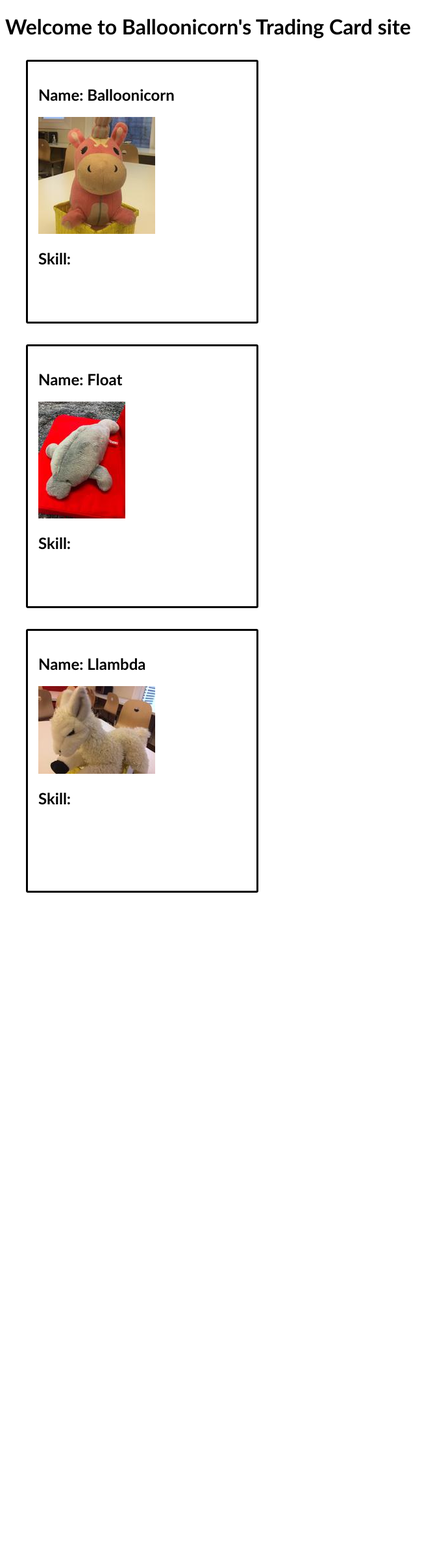
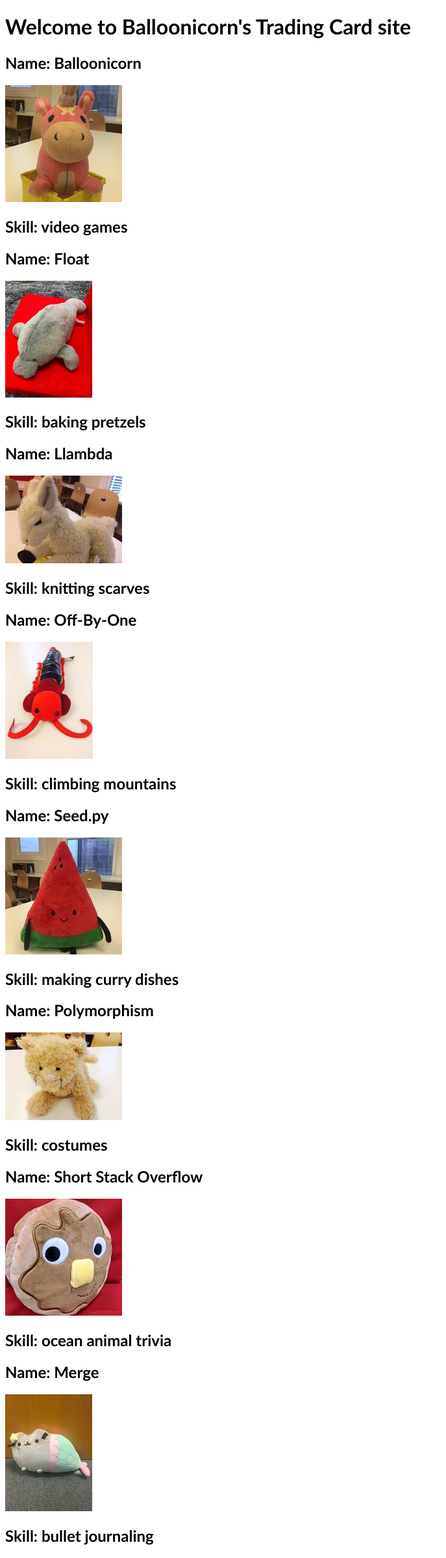
Before and after one commit to li-lauren/react-trading-cards, a Flask app: page /cards in a window 1280 px wide. Shown: the whole page at 65% size, without its empty margins (0-687 px from the left). Before the commit the page ends 1374 px from the top, so only its background shows below. Run offline with Flask 2, Linux system fonts and the light colour scheme; some libraries are stand-ins or nearby versions.

Commit message:
Remove repetitive trading card logic

```diff
--- a/server.py
+++ b/server.py
@@ -1,4 +1,4 @@
-from flask import Flask, render_template
+from flask import Flask, render_template, jsonify
 
 app = Flask(__name__)
 
--- a/static/js/homepage.jsx
+++ b/static/js/homepage.jsx
@@ -3,7 +3,10 @@
 function Homepage() {
   return (
     <div>
-      This component needs to be implemented.
+      <h3>Welcome to Trading Cards!</h3>
+      <a href="/cards">Go to Cards</a>
+      <br/>
+      <img src="/static/img/balloonicorn.jpg" alt="Balloonicorn"/>
     </div>
   );
 }
--- a/static/js/tradingCard.jsx
+++ b/static/js/tradingCard.jsx
@@ -4,48 +4,76 @@ const tradingCardData = [
     name: 'Balloonicorn',
     skill: 'video games',
     imgUrl: '/static/img/balloonicorn.jpg'
+  },
+
+  {
+    name: 'Float',
+    skill: 'baking pretzels',
+    imgUrl: '/static/img/float.jpg'
+  },
+
+  {
+    name: 'Llambda',
+    skill: 'knitting scarves',
+    imgUrl: '/static/img/llambda.jpg'
+  },
+
+
+  {
+    name: 'Off-By-One',
+    skill: 'climbing mountains',
+    imgUrl: '/static/img/off-by-one.jpg'
+  },
+
+  {
+    name: 'Seed.py',
+    skill: 'making curry dishes',
+    imgUrl: '/static/img/seedpy.jpg'
+  },
+
+  {
+    name: 'Polymorphism',
+    skill: 'costumes',
+    imgUrl: '/static/img/polymorphism.jpg'
+  },
+
+  {
+    name: 'Short Stack Overflow',
+    skill: 'ocean animal trivia',
+    imgUrl: '/static/img/shortstack-overflow.jpg'
+  },
+
+  {
+    name: 'Merge',
+    skill: 'bullet journaling',
+    imgUrl: '/static/img/merge.jpg'
   }
-]
+];
 
 function TradingCard(props) {
+  const paragraphs = [];
+
+  for (const card of tradingCardData) {
+    paragraphs.push(<div>
+      <h2>Name: {card.name}</h2>
+      <img src={card.imgUrl} />
+      <h2>Skill: {card.skill}</h2>
+    </div>)
+  }
+
   return (
-    <div className="card">
-      <h2>Name: {props.name}</h2>
-      <img src={props.imgUrl} />
-      <h2>Skill: </h2>
-    </div>
+    <React.Fragment>
+      {paragraphs}
+    </React.Fragment>
   );
+
+
 }
 
-ReactDOM.render(
-  (
-    <TradingCard
-      name="Balloonicorn"
-      skill="video games"
-      imgUrl="/static/img/balloonicorn.jpg"
-    />
-  ),
-  document.querySelector('#balloonicorn')
-);
 
-ReactDOM.render(
-  (
-    <TradingCard
-      name="Float"
-      skill="baking pretzels"
-      imgUrl="/static/img/float.jpg"
-    />
-  ),
-  document.querySelector('#float')
-);
-
-ReactDOM.render(
-  (
-    <TradingCard
-      name="Llambda"
-      skill="knitting scarves"
-      imgUrl="/static/img/llambda.jpg"
-    />
-  ),
-  document.querySelector('#llambda')
-);
+  ReactDOM.render(
+    (
+      <TradingCard />
+    ),
+    document.querySelector('#cards')
+  );
--- a/templates/cards.html
+++ b/templates/cards.html
@@ -10,12 +10,8 @@
 {% block body %}
 
 <!-- Mount Balloonicorn's card on to this element. -->
-<div id="balloonicorn"></div>
+<div id="cards"></div>
 
-<!-- Mount Float's card on to this element. -->
-<div id="float"></div>
 
-<!-- Mount Llambda's card on to this element. -->
-<div id="llambda"></div>
 
 {% endblock %}
```
Also changed, not shown: templates/base.html (line endings or trailing spaces).
